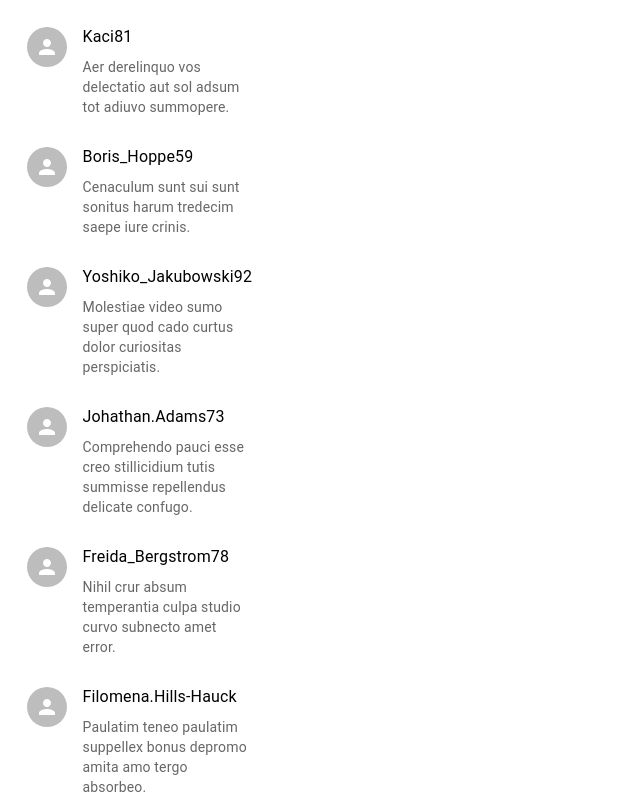
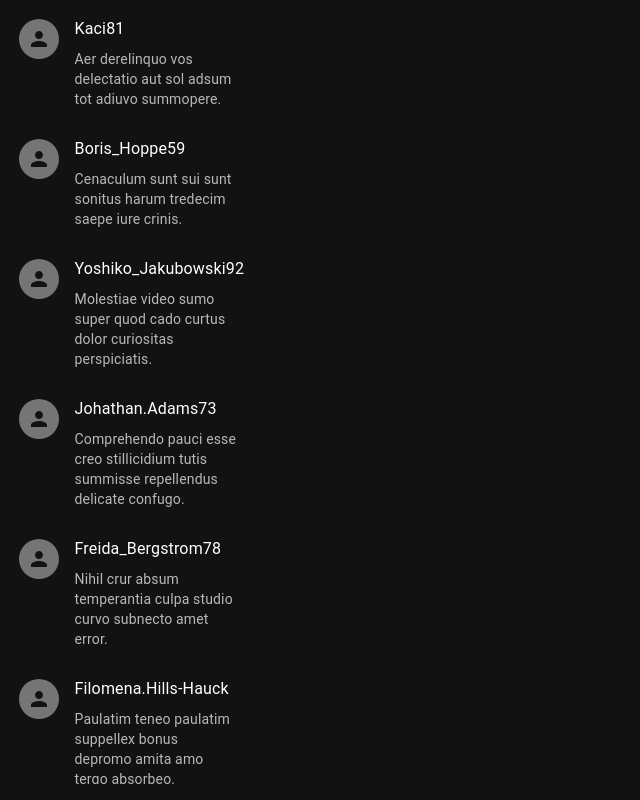
Before and after one commit to RicoViking9000/shasend, a Next.js app: page /home in a window 1280 px wide. Shown: the top 800 px of the page, without its empty margins (0-640 px from the left). Built offline with nearby package versions, Linux system fonts and the light colour scheme.

Commit message:
force dark theme for now

```diff
--- a/src/app/home/page.tsx
+++ b/src/app/home/page.tsx
@@ -14,7 +14,7 @@ import MessagePane from "../components/MessagePane";
 export default function Home() {
 
   return (
-    <ThemeWrapper>
+    // <ThemeWrapper>
       <Grid container spacing={3}>
         <Grid>
           <UserList displayName="John Doe" lastActive="Active 10 minutes ago" />
@@ -23,6 +23,6 @@ export default function Home() {
           <MessagePane />
         </Grid>
       </Grid>
-    </ThemeWrapper>
+    // </ThemeWrapper>
   );
 }
--- a/src/app/layout.tsx
+++ b/src/app/layout.tsx
@@ -1,6 +1,7 @@
 import type { Metadata } from "next";
 import { Inter } from "next/font/google";
 import { ThemeWrapper } from "./theme";
+import { CssBaseline } from "@mui/material";
 
 const inter = Inter({ subsets: ["latin"] });
 
@@ -16,7 +17,11 @@ export default function RootLayout({
 }>) {
   return (
     <html lang="en">
-      <body className={inter.className}>{children}</body>
+      <ThemeWrapper>
+        <CssBaseline>
+          <body className={inter.className}>{children}</body>
+        </CssBaseline>
+      </ThemeWrapper>
     </html>
   );
 }
--- a/src/app/theme.tsx
+++ b/src/app/theme.tsx
@@ -4,13 +4,13 @@ import { Theme, ThemeProvider, createTheme, useMediaQuery } from "@mui/material"
 import React from "react";
 
 export function ThemeWrapper(props: { children: React.ReactNode }) {
-    const prefersDarkMode = useMediaQuery('(prefers-color-scheme: dark)');
+    const prefersDarkMode = useMediaQuery('(prefers-color-scheme: dark)', {noSsr: true});
 
     const colorTheme = React.useMemo(
         () =>
         createTheme({
             palette: {
-            mode: prefersDarkMode ? 'dark' : 'light',
+            mode: 'dark',//prefersDarkMode ? 'dark' : 'light',
             },
         }),
         [prefersDarkMode],
```
